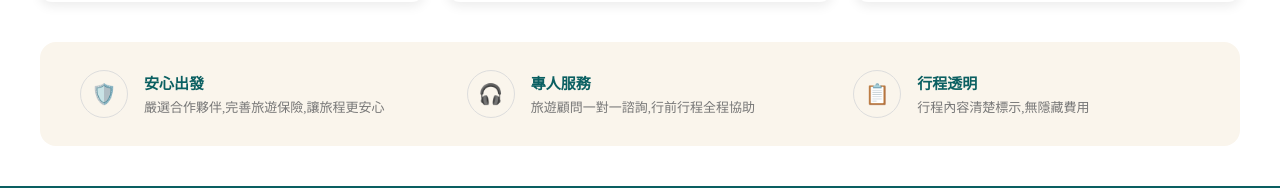
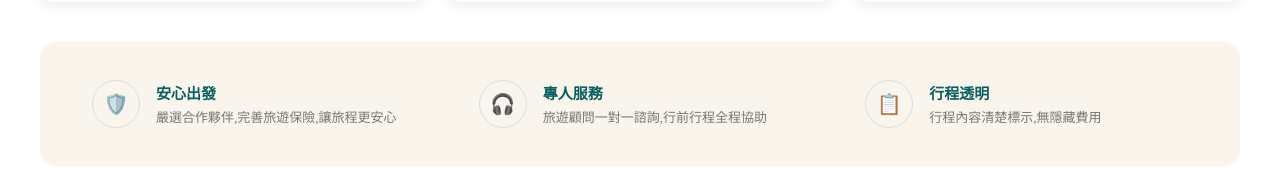
Before and after one commit to johnwei0201/mori-travel, a Vue app: page / in a window 1280 px wide. Shown: the part 1678-1866 px from the top of the page. Built offline with nearby package versions, Linux system fonts and the light colour scheme.

Commit message:
Link the homepage service items to the consultation page
Matches the equivalent blocks on the domestic and international pages,
including their hover treatment.

Also relabel the consultation name field to 如何稱呼您.

```diff
--- a/src/components/home/FeatureItem.vue
+++ b/src/components/home/FeatureItem.vue
@@ -1,4 +1,6 @@
 <script setup>
+import { RouterLink } from 'vue-router'
+
 defineProps({
   icon: String,
   title: String,
@@ -7,13 +9,13 @@ defineProps({
 </script>
 
 <template>
-  <div class="feature-item">
+  <RouterLink to="/consult" class="feature-item">
     <span class="icon">{{ icon }}</span>
     <div class="text">
       <h3 class="title">{{ title }}</h3>
       <p class="desc">{{ desc }}</p>
     </div>
-  </div>
+  </RouterLink>
 </template>
 
 <style scoped>
@@ -22,6 +24,17 @@ defineProps({
   align-items: center;
   gap: 16px;
   flex: 1;
+  padding: 10px 12px;
+  border-radius: 12px;
+  color: inherit;
+  text-decoration: none;
+  transition:
+    background 0.18s ease,
+    transform 0.18s ease;
+}
+.feature-item:hover {
+  background: rgba(255, 255, 255, 0.7);
+  transform: translateY(-2px);
 }
 .icon {
   width: 48px;
--- a/src/views/ConsultView.vue
+++ b/src/views/ConsultView.vue
@@ -156,7 +156,7 @@ function reset() {
           <legend class="block-label">STEP 01 — 怎麼聯繫你</legend>
 
           <div class="field">
-            <label for="c-name">怎麼稱呼你 <span class="req">必填</span></label>
+            <label for="c-name">如何稱呼您 <span class="req">必填</span></label>
             <input
               id="c-name"
               v-model="form.name"
```
